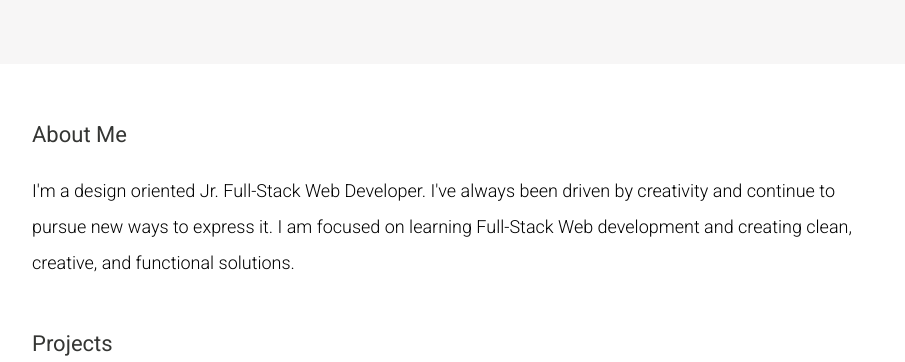
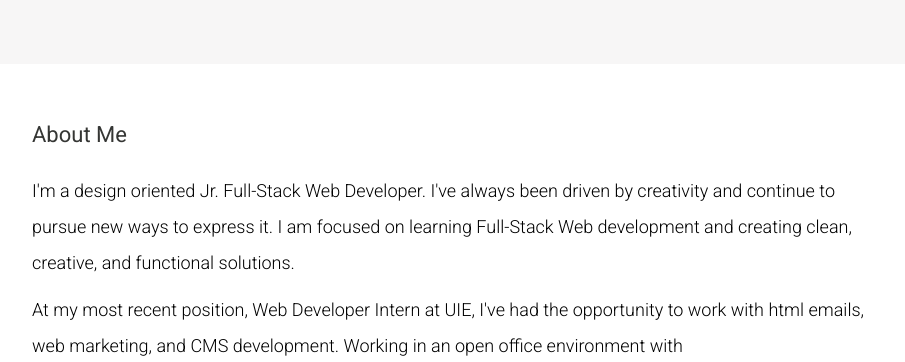
Before and after one commit to markswinimer/markswinimer.github.io, a plain HTML site: page index.html in a window 1280 px wide. Shown: the part 438-800 px from the top of the page, without its empty margins (183-1088 px from the left). Drawn offline with Linux system fonts and the light colour scheme; a web font is replaced by a local one.

```diff
--- a/index.html
+++ b/index.html
@@ -52,6 +52,10 @@
         <h2 class="clear-top">About Me</h2>
         <p>
           I'm a design oriented Jr. Full-Stack Web Developer. I've always been driven by creativity and continue to pursue new ways to express it. I am focused on learning Full-Stack Web development and creating clean, creative, and functional solutions.
+        </p>
+      </br>
+        <p>
+          At my most recent position, Web Developer Intern at UIE, I've had the opportunity to work with html emails, web marketing, and CMS development. Working in an open office environment with
         </p>
 
         <h2 id="projectsView">Projects</h2>
```
